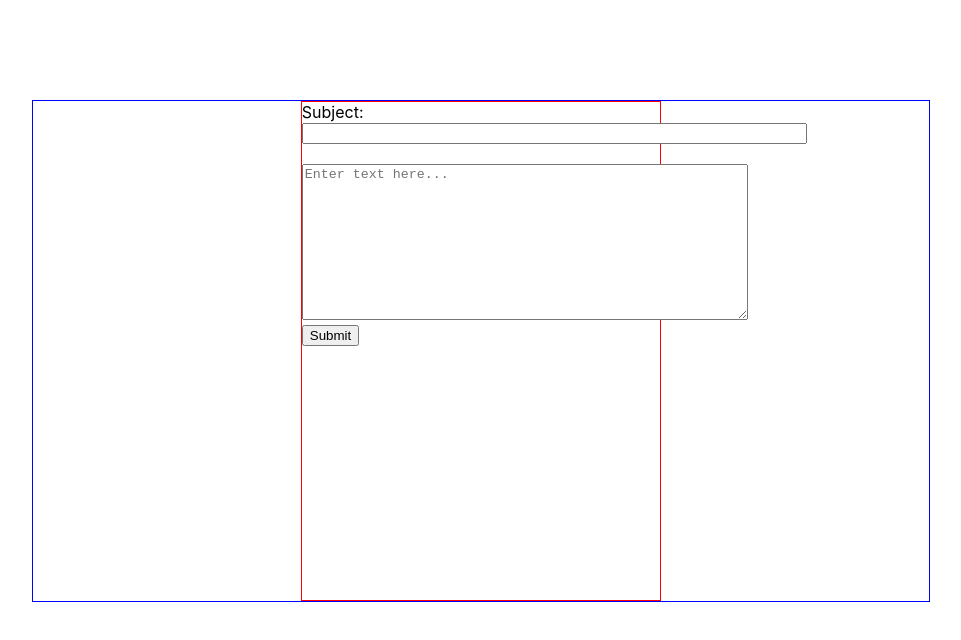
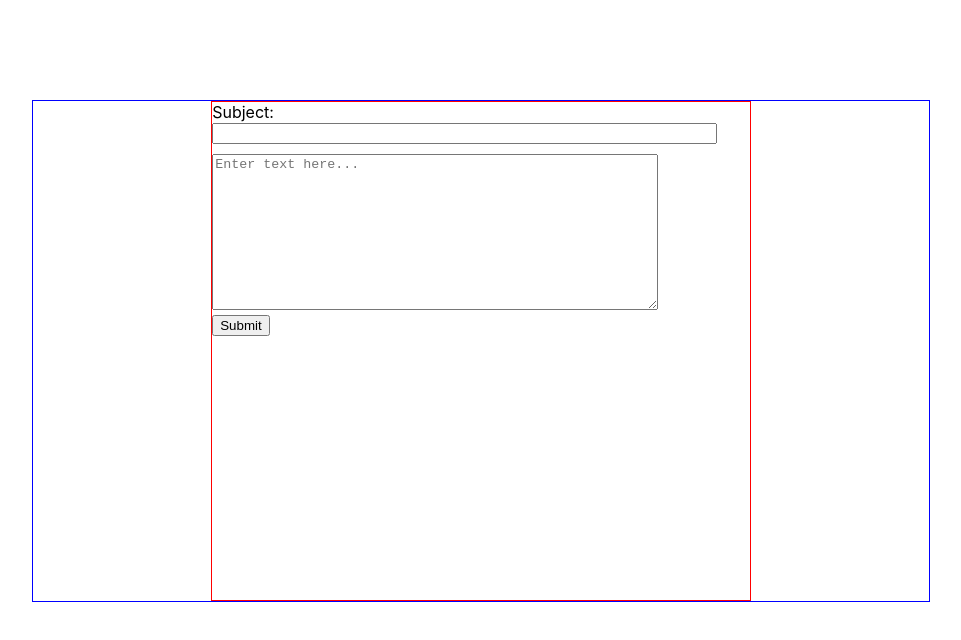
Before and after one commit to CoderKevinZhang/ask-ice, a React (Create React App) app: page / in a window 1280 px wide. Shown: the top 640 px of the page, without its empty margins (159-1120 px from the left). Built offline with nearby package versions, Linux system fonts and the light colour scheme.

Commit message:
update codes

```diff
--- a/src/components/App.js
+++ b/src/components/App.js
@@ -6,8 +6,7 @@ class App extends React.Component {
     super(props);
     this.state = {
       subject: "",
-      body: "",
-      errors: {}
+      body: ""
     }
 
     this.handleChange = this.handleChange.bind(this);
@@ -33,7 +32,18 @@ class App extends React.Component {
   }
 
   validateInput() {
+    let validation = true;
 
+    if (this.state.subject === "") {
+      validation = false;
+      alert("Subject cannot be NULL");
+    }
+    else if (this.state.body === "") {
+      validation = false;
+      alert("Body cannot be NULL");
+    }
+
+    return validation;
   }
 
   render() {
--- a/src/styles/App.css
+++ b/src/styles/App.css
@@ -10,11 +10,11 @@
 }
 
 .form-content {
-  width: 40%;
+  width: 60%;
   border: 1px solid red;
 }
 
 .form-text-area {
   width: 440px;
-  margin-top: 20px;
+  margin-top: 10px;
 }
```
